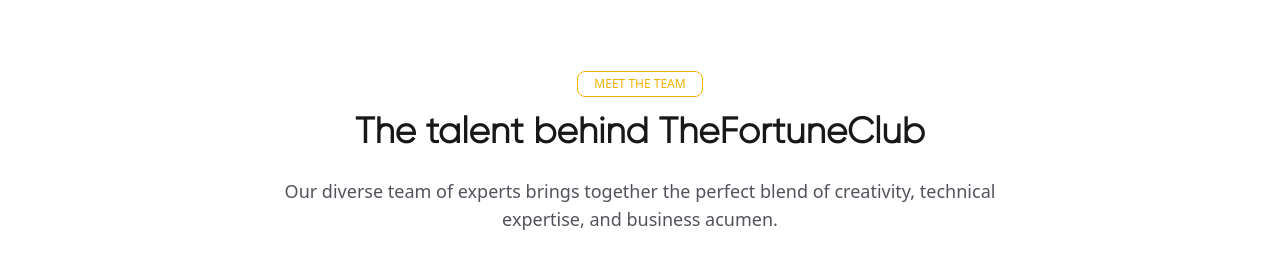
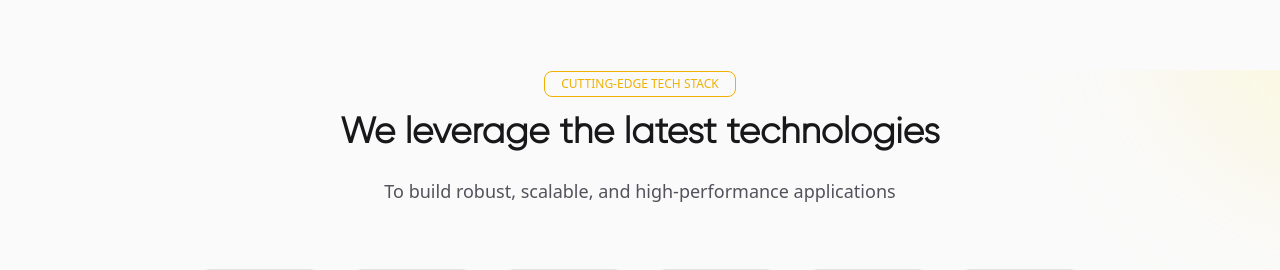
Before and after one commit to Animish2002/TheFortune.Club, a React (Vite) app: page / in a window 1280 px wide. Shown: the part 3444-3714 px from the top of the page. Built offline with nearby package versions, Linux system fonts and the light colour scheme.

Commit message:
new changes

```diff
--- a/src/LandingPage/Home.jsx
+++ b/src/LandingPage/Home.jsx
@@ -18,7 +18,7 @@
       {/* <StatisticsSection /> */}
       <ServicesAndProcess />
       <ProcessSection />
-      <MeetTheTeam />
+      {/* <MeetTheTeam /> */}
       <TechStackSection />
       <ProjectsGallery />
       <ContactUs />
```
